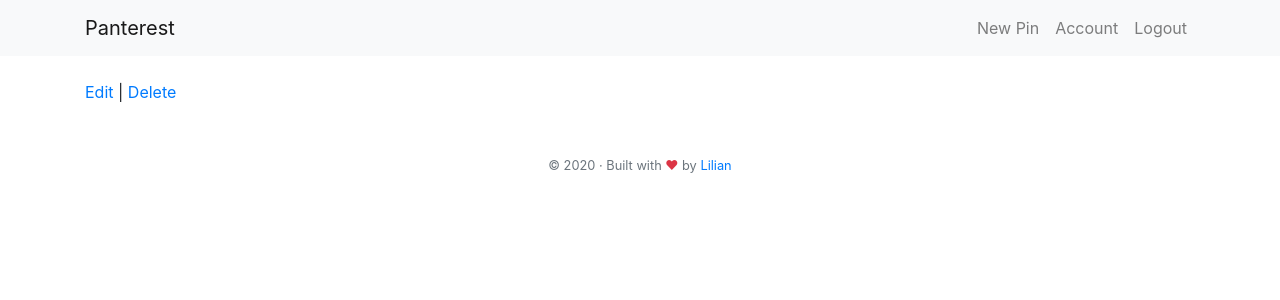
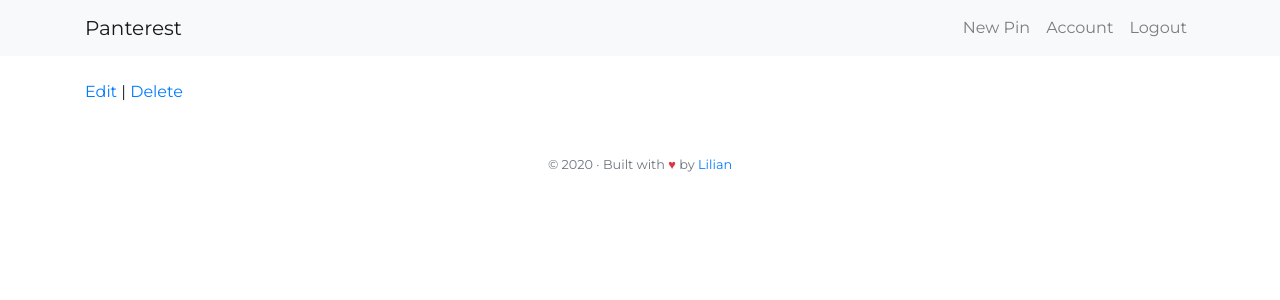
Before and after one commit to limoliphi/panterest, a Symfony app: template templates/pins/show.html.twig in a window 1280 px wide. Shown: the top 300 px of the page. Run offline with Twig, Linux system fonts and the light colour scheme; the template is opened without the code that fills it, so the values that code supplies are empty; some libraries are stand-ins or nearby versions.

Commit message:
Change font for Montserrat

```diff
--- a/templates/layouts/base.html.twig
+++ b/templates/layouts/base.html.twig
@@ -3,11 +3,16 @@
     <head>
         <meta charset="UTF-8">
         <title>{% block title %}Welcome!{% endblock %}</title>
+        <link href="https://fonts.googleapis.com/css2?family=Montserrat&display=swap" rel="stylesheet">
         {% block stylesheets %}
             <link rel="stylesheet" href="https://stackpath.bootstrapcdn.com/bootstrap/4.5.0/css/bootstrap.min.css"
             integrity="sha384-9aIt2nRpC12Uk9gS9baDl411NQApFmC26EwAOH8WgZl5MYYxFfc+NcPb1dKGj7Sk"
             crossorigin="anonymous">
+
             <style>
+                html, body {
+                    font-family: 'Montserrat', sans-serif;
+                }
 
                 .alert {
                     padding: 10px;
```
